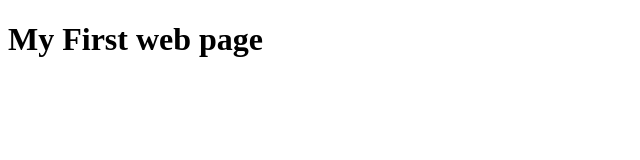
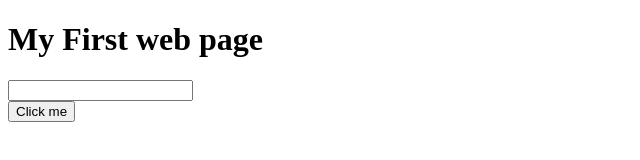
Before and after one commit to tawhidulshehzad/Jhankar, a plain HTML site: page index.html in a window 1280 px wide. Shown: the whole page, without its empty margins (0-640 px from the left). Drawn offline with Linux system fonts and the light colour scheme.

Commit message:
My work is done

```diff
--- a/index.html
+++ b/index.html
@@ -8,5 +8,9 @@
 </head>
 <body>
   <h1>My First web page</h1>
+  <input type="text">
+  <br>
+  <button>Click me</button>
+
 </body>
 </html>
```
